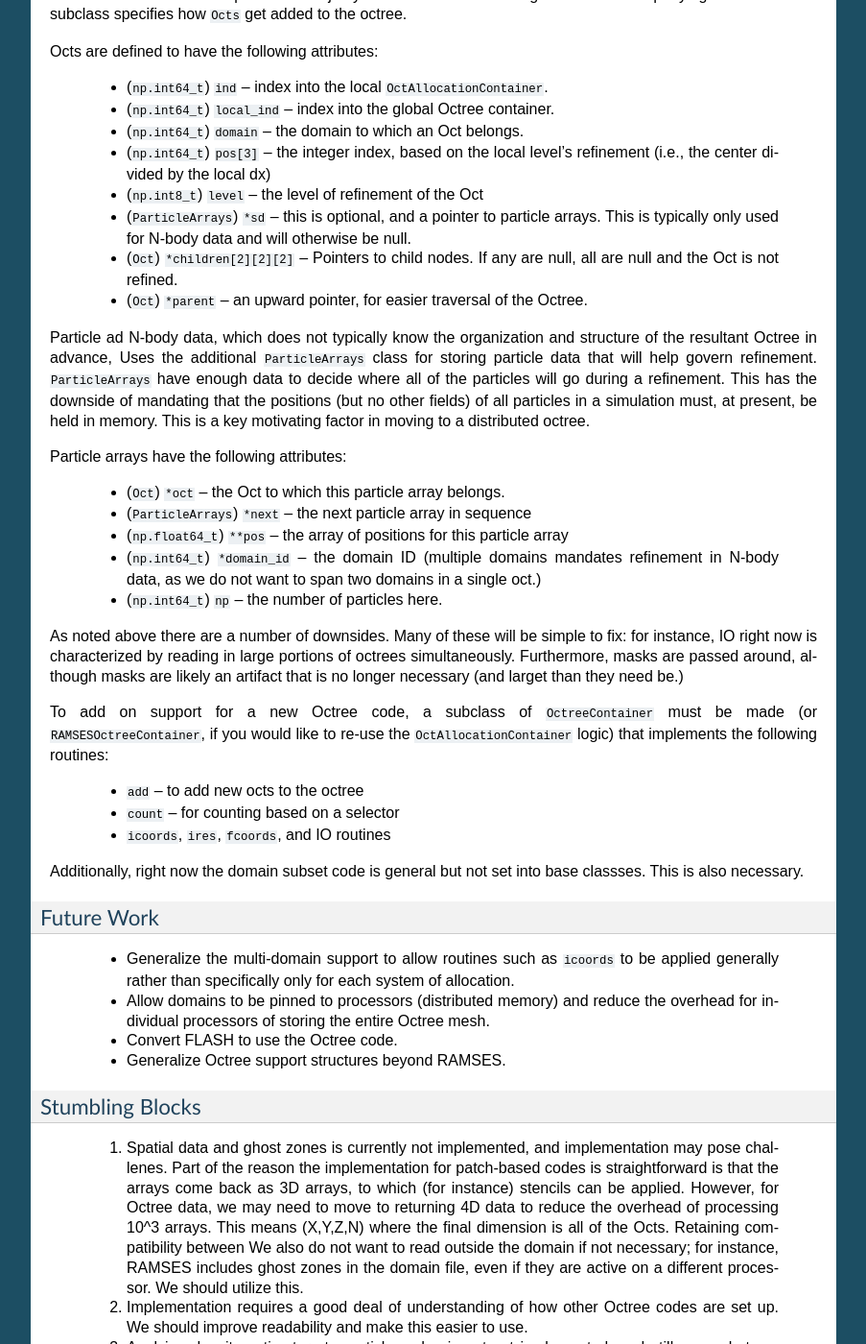
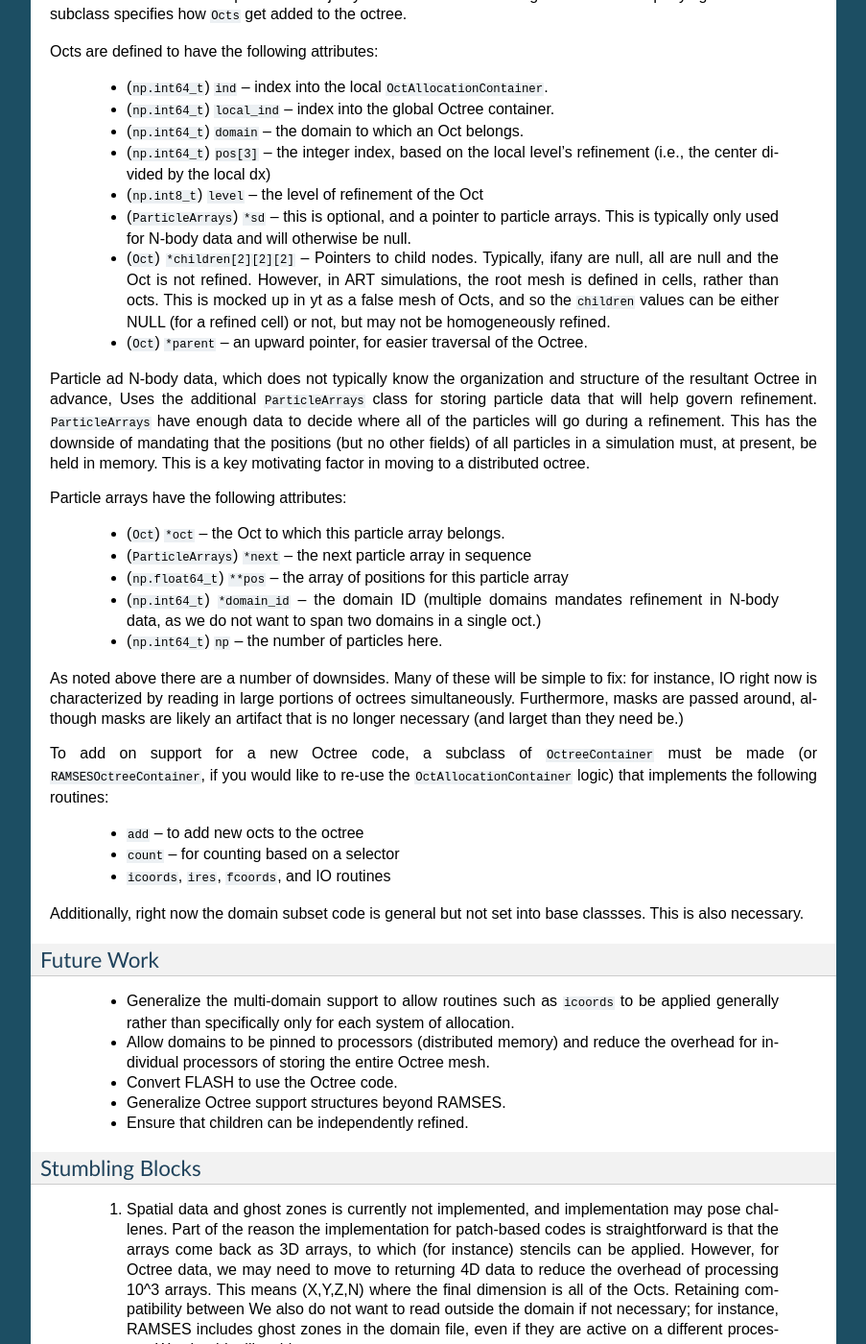
Before and after one commit to yt-project/ytep, a Sphinx documentation site: the page built from source/YTEPs/YTEP-0005.rst, in a window 1280 px wide and 1400 px high, scrolled down 2130 px. Shown: the whole window at 96% size, without its empty margins (198-1101 px from the left). Built offline with Sphinx 7.4.7, drawn with Linux system fonts in a browser that asks for light colours; formulas are drawn with MathJax 3.

Commit message:
Adding note about ART datasets and how the root_mesh is regarded.

```diff
--- a/source/YTEPs/YTEP-0005.rst
+++ b/source/YTEPs/YTEP-0005.rst
@@ -144,8 +144,12 @@ Octs are defined to have the following attributes:
     * (``ParticleArrays``) ``*sd`` -- this is optional, and a pointer to
       particle arrays.  This is typically only used for N-body data and will
       otherwise be null.
-    * (``Oct``) ``*children[2][2][2]`` -- Pointers to child nodes.  If any are
-      null, all are null and the Oct is not refined.
+    * (``Oct``) ``*children[2][2][2]`` -- Pointers to child nodes.  Typically,
+      ifany are null, all are null and the Oct is not refined.  However, in ART
+      simulations, the root mesh is defined in cells, rather than octs.  This
+      is mocked up in yt as a false mesh of Octs, and so the ``children``
+      values can be either NULL (for a refined cell) or not, but may not be
+      homogeneously refined.
     * (``Oct``) ``*parent`` -- an upward pointer, for easier traversal of the
       Octree.
 
@@ -196,6 +200,7 @@ Future Work
      the overhead for individual processors of storing the entire Octree mesh.
    * Convert FLASH to use the Octree code.
    * Generalize Octree support structures beyond RAMSES.
+   * Ensure that children can be independently refined.
 
 Stumbling Blocks
 ++++++++++++++++
```
